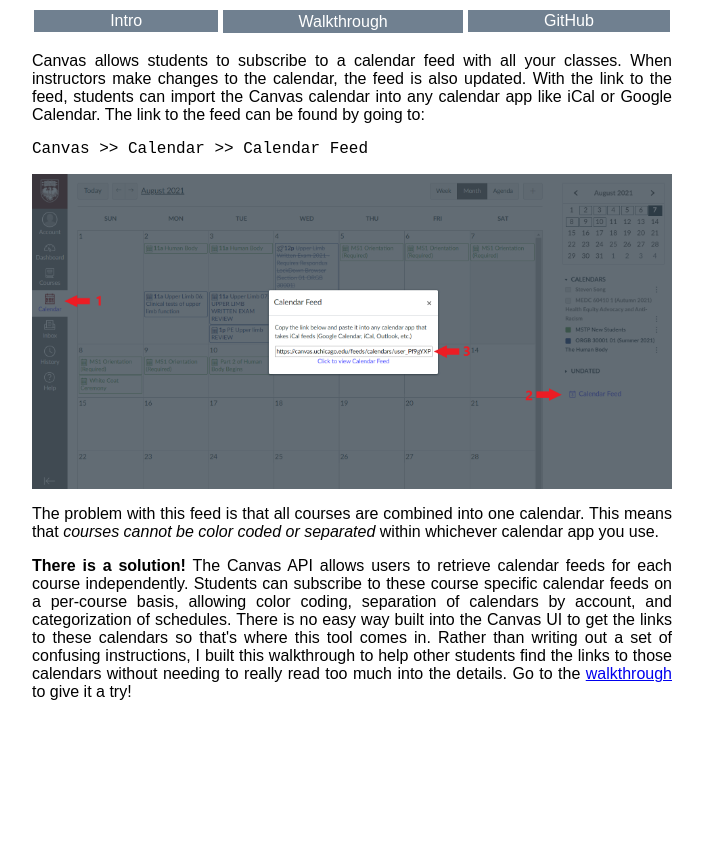
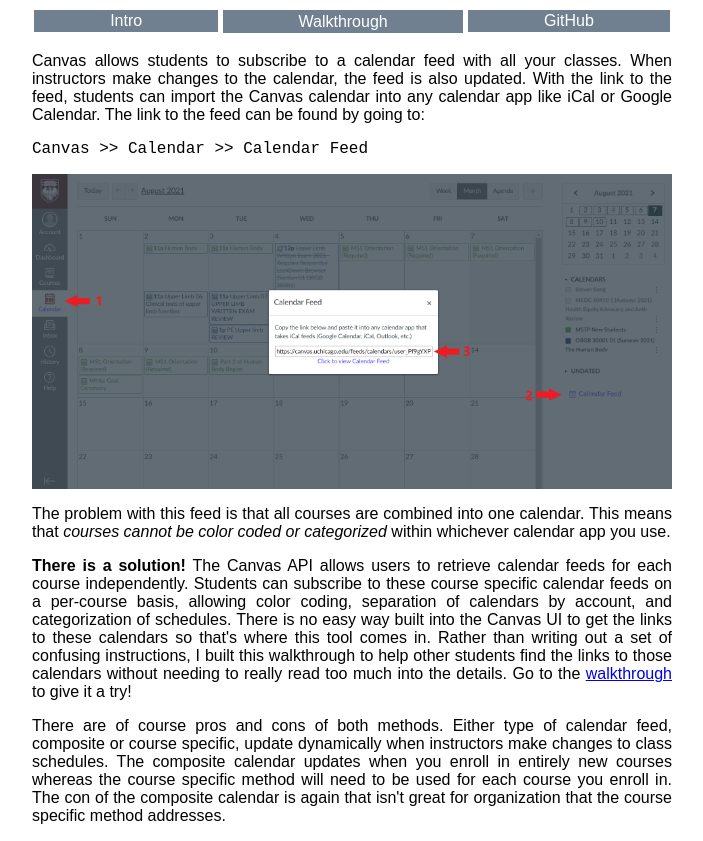
Before and after one commit to StevenSong/CanvasCourseCalendarLink, a plain HTML site: page index.html in a window 1280 px wide. Shown: the whole page, without its empty margins (288-991 px from the left). Before the commit the page ends 800 px from the top, so only its background shows below. Drawn offline with Linux system fonts and the light colour scheme.

Commit message:
Update index.html

```diff
--- a/index.html
+++ b/index.html
@@ -33,7 +33,7 @@
       <img src="Canvas Calendar Feed Screenshot.png" alt="Canvas Calendar Feed Screenshot" width="100%">
       <p>
         The problem with this feed is that all courses are combined into one calendar.
-        This means that <i>courses cannot be color coded or separated</i> within whichever calendar app you use.
+        This means that <i>courses cannot be color coded or categorized</i> within whichever calendar app you use.
       </p>
       <p>
         <b>There is a solution!</b> The Canvas API allows users to retrieve calendar feeds for each course independently.
@@ -43,6 +43,12 @@
         set of confusing instructions, I built this walkthrough to help other students find the links to those calendars
         without needing to really read too much into the details. Go to the <a href="walkthrough.html">walkthrough</a> to give it a try!
       </p>
+      <p>
+        There are of course pros and cons of both methods. Either type of calendar feed, composite or course specific,
+        update dynamically when instructors make changes to class schedules. The composite calendar updates when you
+        enroll in entirely new courses whereas the course specific method will need to be used for each course you enroll
+        in. The con of the composite calendar is again that isn't great for organization that the course specific method addresses.
+      </p>
     </div>
   </body>
 </html>
```
